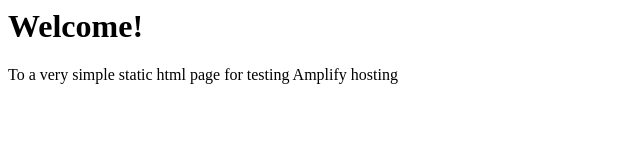
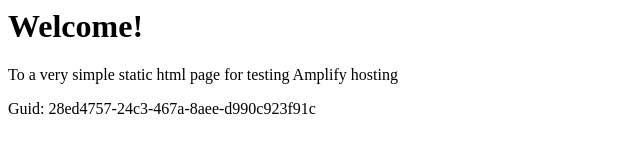
Before and after one commit to aws-aemilia-sfo/Github-PR-Commit-Integration-Test-DoNotTouch-v1-preprod-us-west-1, a website: page src/index.html in a window 1280 px wide. Shown: the whole page, without its empty margins (0-640 px from the left). Drawn offline with Linux system fonts and the light colour scheme.

Commit message:
commit from integ tests

```diff
--- a/src/index.html
+++ b/src/index.html
@@ -1,3 +1,5 @@
+
+
 <html lang="en">
 
 <head>
@@ -10,6 +12,6 @@
 <body>
     <h1>Welcome!</h1>
     <p>To a very simple static html page for testing Amplify hosting</p>
-</body>
+    <p>Guid: 28ed4757-24c3-467a-8aee-d990c923f91c</p></body>
 
 </html>
```
